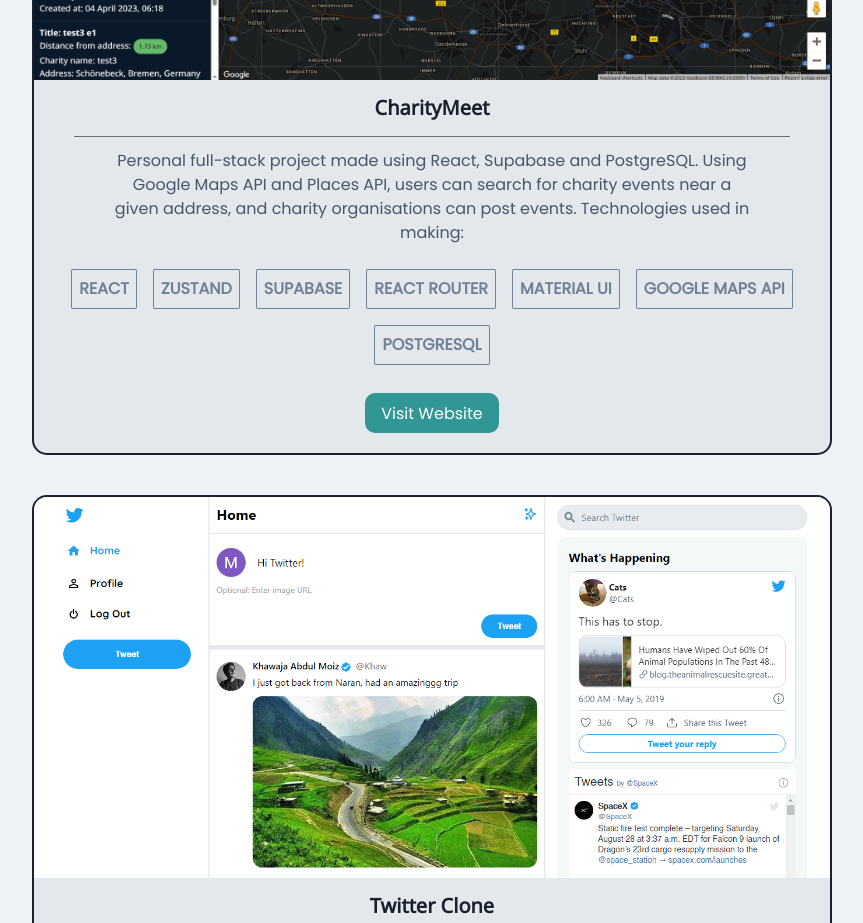
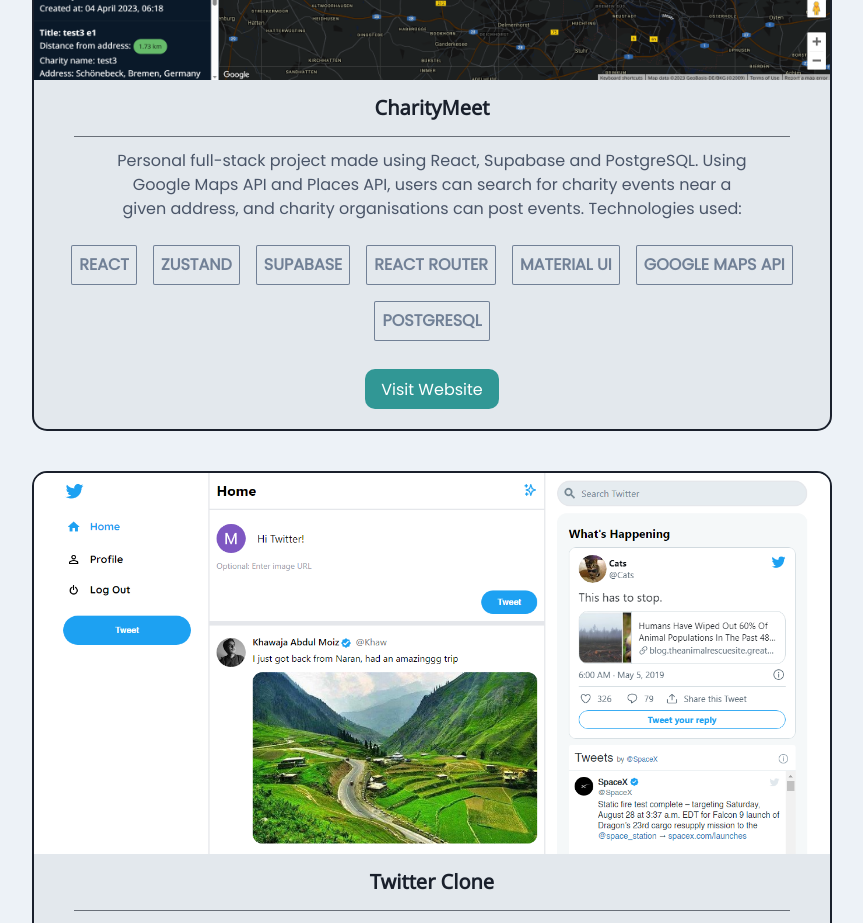
Before and after one commit to umar-00/Personal-Portfolio, a React (Create React App) app: page / in a window 1280 px wide. Shown: the part 1020-1943 px from the top of the page, without its empty margins (208-1071 px from the left). Built offline with nearby package versions, Linux system fonts and the light colour scheme.

Commit message:
Updates CharityMeet description text in ProjectSection.js

```diff
--- a/src/Components/ProjectSection.js
+++ b/src/Components/ProjectSection.js
@@ -36,7 +36,7 @@
           imageSrc={charityMeetImage}
           websiteUrl={"https://umar-charity-meet-phase2.netlify.app"}
           text={
-            "Personal full-stack project made using React, Supabase and PostgreSQL. Using Google Maps API and Places API, users can search for charity events near a given address, and charity organisations can post events. Technologies used in making:"
+            "Personal full-stack project made using React, Supabase and PostgreSQL. Using Google Maps API and Places API, users can search for charity events near a given address, and charity organisations can post events. Technologies used:"
           }
           badge1={
             <Badge
```
